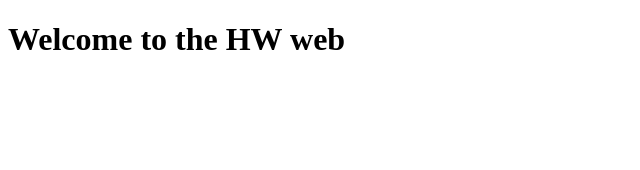
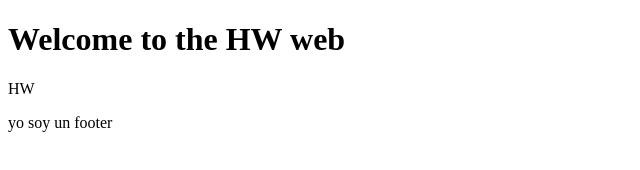
Before and after one commit to Tatiana779Mejia/class-2, a plain HTML site: page index.html in a window 1280 px wide. Shown: the whole page, without its empty margins (0-640 px from the left). Drawn offline with Linux system fonts and the light colour scheme.

Commit message:
:sparkles:add task section

```diff
--- a/index.html
+++ b/index.html
@@ -7,5 +7,7 @@
 </head>
 <body>
     <h1>Welcome to the HW web</h1>
+    <p>HW</p>
+    <footer>yo soy un footer </footer>
 </body>
 </html>
```
